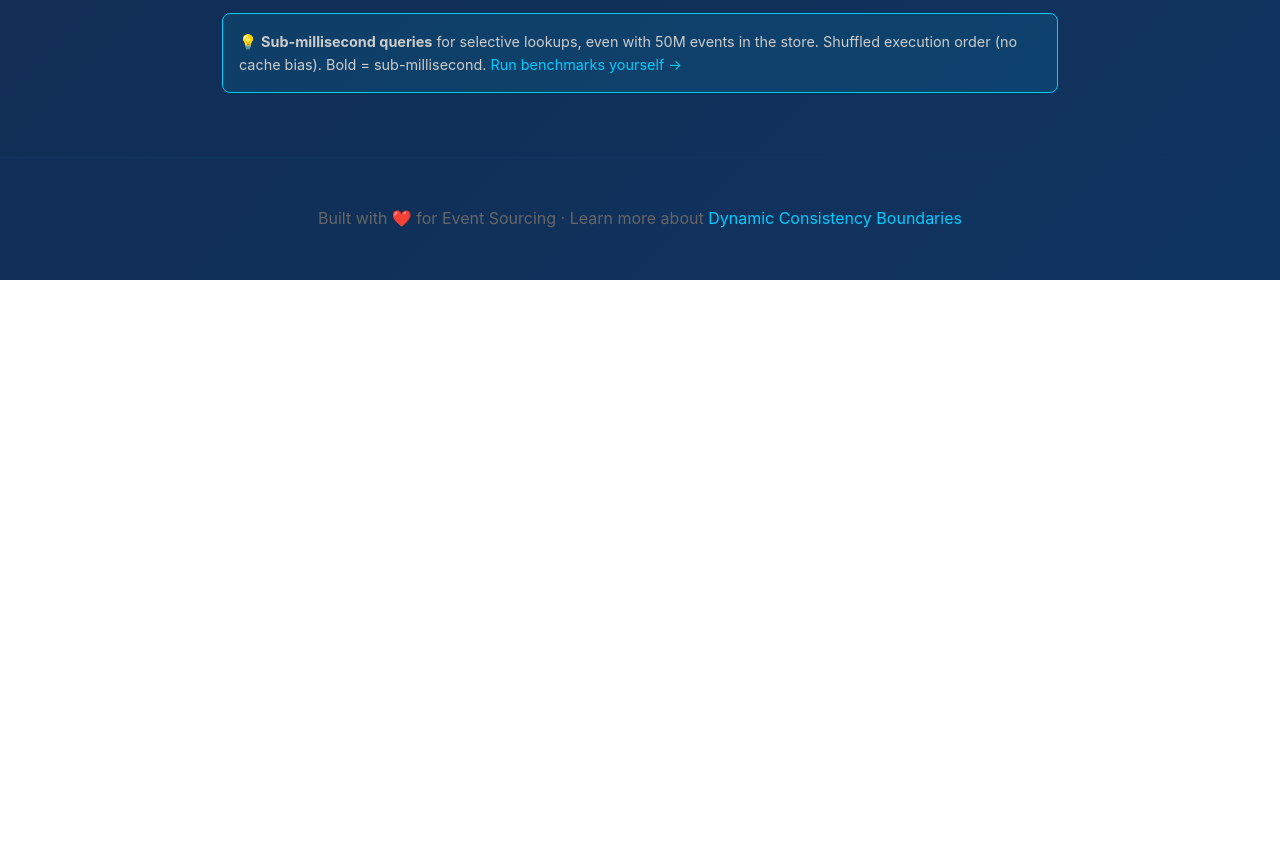
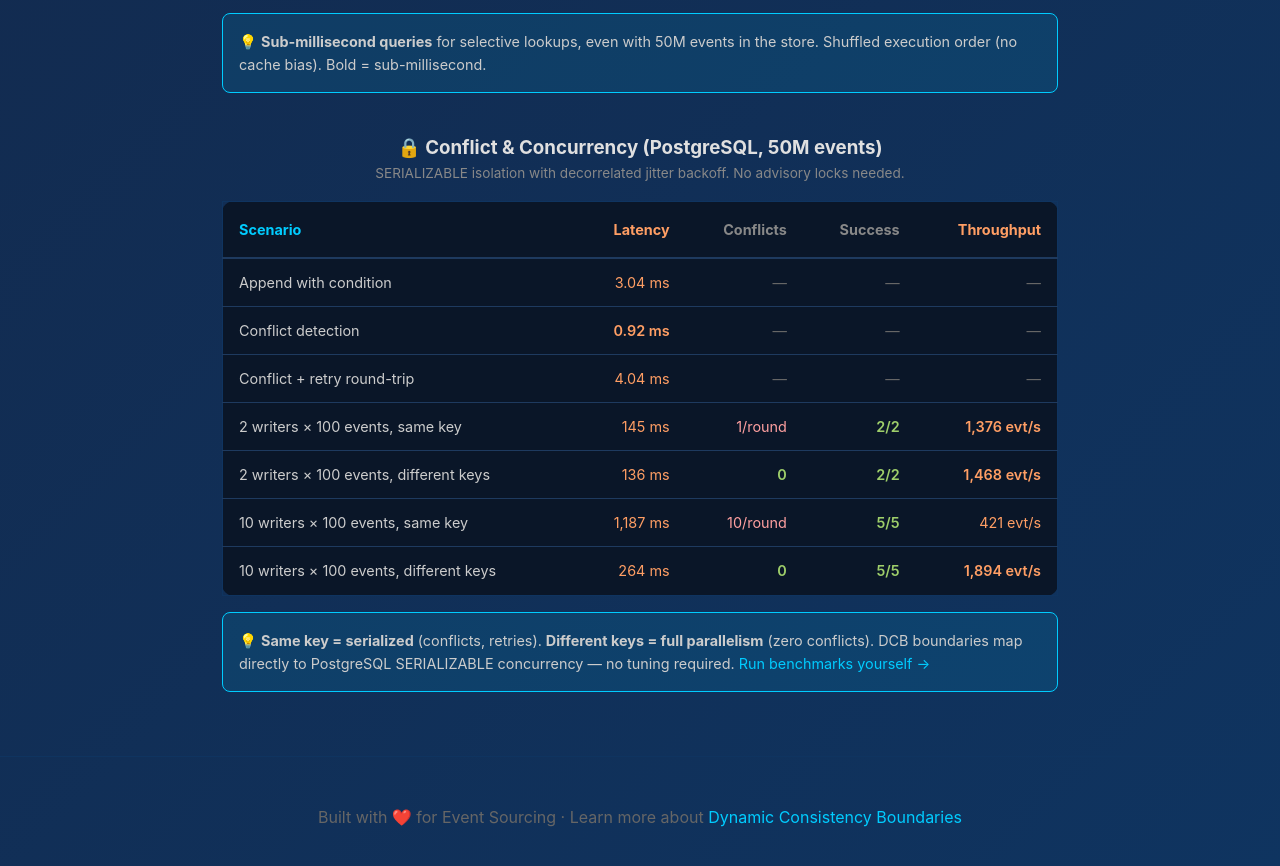
Before and after one commit to SBortz/boundlessdb, a website: page ui/public/index.html in a window 1280 px wide. Shown: the part 7464-8330 px from the top of the page. Before the commit the page ends 7744 px from the top, so only its background shows below. Drawn offline with Linux system fonts and the light colour scheme.

Commit message:
feat: conflict & concurrency benchmarks on landing page
Shows PostgreSQL conflict detection, retry round-trip, and
concurrent writer benchmarks (same key vs different keys).
Highlights DCB's key insight: same key = serialized,
different keys = full parallelism.

```diff
--- a/ui/public/index.html
+++ b/ui/public/index.html
@@ -943,6 +943,81 @@ $ npx tsx scripts/reindex.ts --config ./consistency.ts --db ./events.sqlite
     <div class="flow-note" style="margin-top:1rem;">
       💡 <strong>Sub-millisecond queries</strong> for selective lookups, even with 50M events in the store.
       Shuffled execution order (no cache bias). Bold = sub-millisecond.
+    </div>
+
+    <h3 style="margin-top:2.5rem; text-align:center; color:#e0e0e0;">🔒 Conflict &amp; Concurrency (PostgreSQL, 50M events)</h3>
+    <p style="color:#888; text-align:center; margin-bottom:1rem; font-size:0.85rem;">
+      SERIALIZABLE isolation with decorrelated jitter backoff. No advisory locks needed.
+    </p>
+
+    <div style="overflow-x:auto;">
+      <table style="width:100%; border-collapse:collapse; background:#0a1628; border:1px solid #0f3460; border-radius:12px; font-size:0.9rem;">
+        <thead>
+          <tr style="border-bottom:2px solid #1e3a5f;">
+            <th style="text-align:left; padding:1rem; color:#0cf;">Scenario</th>
+            <th style="text-align:right; padding:1rem; color:#ff9e64;">Latency</th>
+            <th style="text-align:right; padding:1rem; color:#888;">Conflicts</th>
+            <th style="text-align:right; padding:1rem; color:#888;">Success</th>
+            <th style="text-align:right; padding:1rem; color:#ff9e64;">Throughput</th>
+          </tr>
+        </thead>
+        <tbody>
+          <tr style="border-bottom:1px solid #1e3a5f;">
+            <td style="padding:0.75rem 1rem; color:#ccc;">Append with condition</td>
+            <td style="padding:0.75rem 1rem; text-align:right; color:#ff9e64;">3.04 ms</td>
+            <td style="padding:0.75rem 1rem; text-align:right; color:#666;">—</td>
+            <td style="padding:0.75rem 1rem; text-align:right; color:#666;">—</td>
+            <td style="padding:0.75rem 1rem; text-align:right; color:#666;">—</td>
+          </tr>
+          <tr style="border-bottom:1px solid #1e3a5f;">
+            <td style="padding:0.75rem 1rem; color:#ccc;">Conflict detection</td>
+            <td style="padding:0.75rem 1rem; text-align:right; color:#ff9e64; font-weight:600;">0.92 ms</td>
+            <td style="padding:0.75rem 1rem; text-align:right; color:#666;">—</td>
+            <td style="padding:0.75rem 1rem; text-align:right; color:#666;">—</td>
+            <td style="padding:0.75rem 1rem; text-align:right; color:#666;">—</td>
+          </tr>
+          <tr style="border-bottom:1px solid #1e3a5f;">
+            <td style="padding:0.75rem 1rem; color:#ccc;">Conflict + retry round-trip</td>
+            <td style="padding:0.75rem 1rem; text-align:right; color:#ff9e64;">4.04 ms</td>
+            <td style="padding:0.75rem 1rem; text-align:right; color:#666;">—</td>
+            <td style="padding:0.75rem 1rem; text-align:right; color:#666;">—</td>
+            <td style="padding:0.75rem 1rem; text-align:right; color:#666;">—</td>
+          </tr>
+          <tr style="border-bottom:1px solid #1e3a5f;">
+            <td style="padding:0.75rem 1rem; color:#ccc;">2 writers × 100 events, same key</td>
+            <td style="padding:0.75rem 1rem; text-align:right; color:#ff9e64;">145 ms</td>
+            <td style="padding:0.75rem 1rem; text-align:right; color:#ffa0a0;">1/round</td>
+            <td style="padding:0.75rem 1rem; text-align:right; color:#9ece6a; font-weight:600;">2/2</td>
+            <td style="padding:0.75rem 1rem; text-align:right; color:#ff9e64; font-weight:600;">1,376 evt/s</td>
+          </tr>
+          <tr style="border-bottom:1px solid #1e3a5f;">
+            <td style="padding:0.75rem 1rem; color:#ccc;">2 writers × 100 events, different keys</td>
+            <td style="padding:0.75rem 1rem; text-align:right; color:#ff9e64;">136 ms</td>
+            <td style="padding:0.75rem 1rem; text-align:right; color:#9ece6a; font-weight:600;">0</td>
+            <td style="padding:0.75rem 1rem; text-align:right; color:#9ece6a; font-weight:600;">2/2</td>
+            <td style="padding:0.75rem 1rem; text-align:right; color:#ff9e64; font-weight:600;">1,468 evt/s</td>
+          </tr>
+          <tr style="border-bottom:1px solid #1e3a5f;">
+            <td style="padding:0.75rem 1rem; color:#ccc;">10 writers × 100 events, same key</td>
+            <td style="padding:0.75rem 1rem; text-align:right; color:#ff9e64;">1,187 ms</td>
+            <td style="padding:0.75rem 1rem; text-align:right; color:#ffa0a0;">10/round</td>
+            <td style="padding:0.75rem 1rem; text-align:right; color:#9ece6a; font-weight:600;">5/5</td>
+            <td style="padding:0.75rem 1rem; text-align:right; color:#ff9e64;">421 evt/s</td>
+          </tr>
+          <tr>
+            <td style="padding:0.75rem 1rem; color:#ccc;">10 writers × 100 events, different keys</td>
+            <td style="padding:0.75rem 1rem; text-align:right; color:#ff9e64;">264 ms</td>
+            <td style="padding:0.75rem 1rem; text-align:right; color:#9ece6a; font-weight:600;">0</td>
+            <td style="padding:0.75rem 1rem; text-align:right; color:#9ece6a; font-weight:600;">5/5</td>
+            <td style="padding:0.75rem 1rem; text-align:right; color:#ff9e64; font-weight:600;">1,894 evt/s</td>
+          </tr>
+        </tbody>
+      </table>
+    </div>
+
+    <div class="flow-note" style="margin-top:1rem;">
+      💡 <strong>Same key = serialized</strong> (conflicts, retries). <strong>Different keys = full parallelism</strong> (zero conflicts).
+      DCB boundaries map directly to PostgreSQL SERIALIZABLE concurrency — no tuning required.
       <a href="https://github.com/SBortz/boundlessdb/tree/main/benchmark" style="color:#0cf; text-decoration:none;">Run benchmarks yourself →</a>
     </div>
   </div>
```
